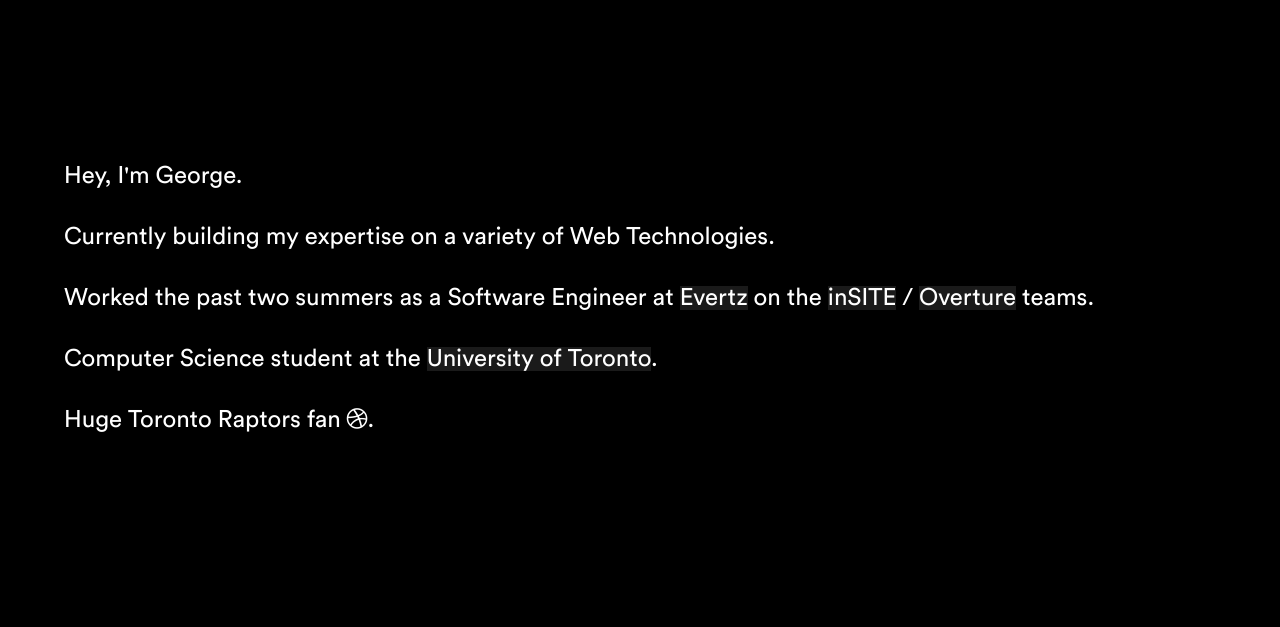
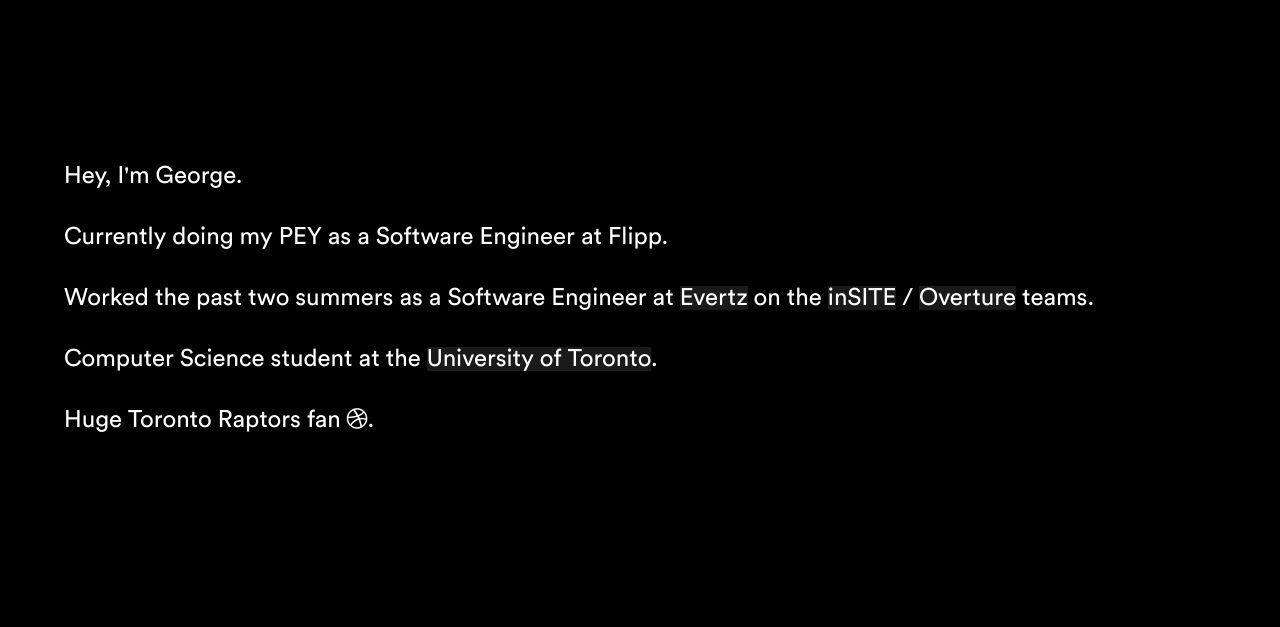
Before and after one commit to george-ma/george-ma.github.io, a plain HTML site: page index.html in a window 1280 px wide. Shown: the part 102-729 px from the top of the page. Drawn offline with Linux system fonts and the light colour scheme; a web font is replaced by a local one.

Commit message:
Update index.html

```diff
--- a/index.html
+++ b/index.html
@@ -29,7 +29,7 @@
 
     <div class="content">
       <span class="summary-text">Hey, I'm George.</span>
-      <span class="summary-text">Currently building my expertise on a variety of Web Technologies. </span>
+      <span class="summary-text">Currently doing my PEY as a Software Engineer at Flipp.</span>
       <span class="summary-text">Worked the past two summers as a Software Engineer at
         <u><a target="_blank" href="https://evertz.com/">Evertz</a></u> on the
         <u><a target="_blank" href="https://evertz.com/applications/big-data-analytics/">inSITE</a></u> /
```
